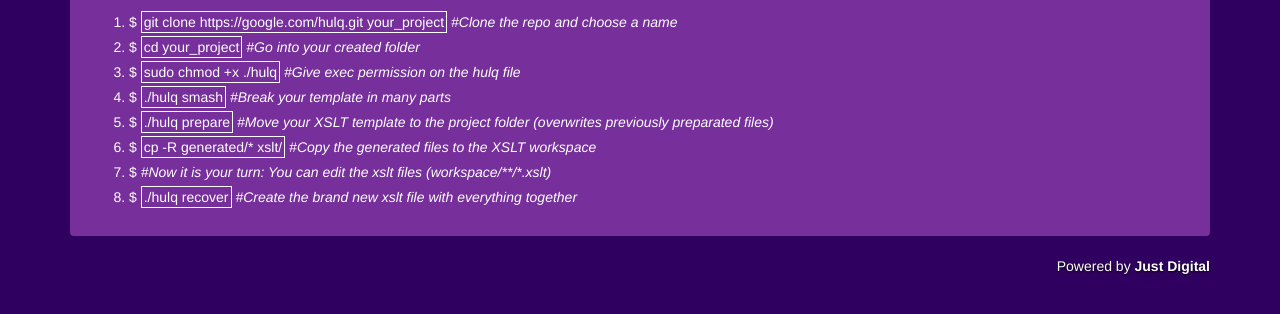
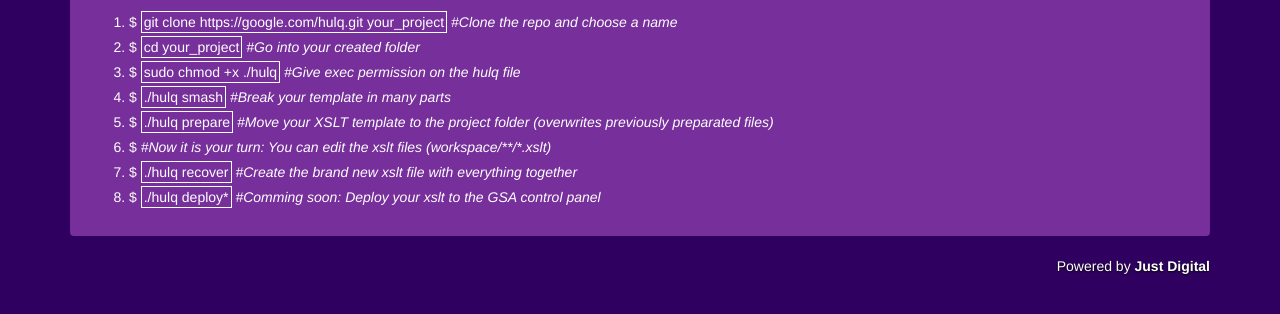
Before and after one commit to justdigital/hulq, a plain HTML site: page index.html in a window 1280 px wide. Shown: the part 372-686 px from the top of the page. Drawn offline with Linux system fonts and the light colour scheme.

Commit message:
Fix on the get started section

```diff
--- a/index.html
+++ b/index.html
@@ -52,15 +52,15 @@
           <span class="get-started-comment">#Move your XSLT template to the project folder (overwrites previously preparated files)</span>
         </li>
         <li class="getting-started-step">
-          <span class="get-started-command">cp -R generated/* xslt/</span>
-          <span class="get-started-comment">#Copy the generated files to the XSLT workspace</span>
-        </li>
-        <li class="getting-started-step">
           <span class="get-started-comment">#Now it is your turn: You can edit the xslt files (workspace/**/*.xslt)</span>
         </li>
         <li class="getting-started-step">
           <span class="get-started-command">./hulq recover</span>
           <span class="get-started-comment">#Create the brand new xslt file with everything together</span>
+        </li>
+        <li class="getting-started-step">
+          <span class="get-started-command">./hulq deploy*</span>
+          <span class="get-started-comment">#Comming soon: Deploy your xslt to the GSA control panel</span>
         </li>
       </ol>
     </div>
```
